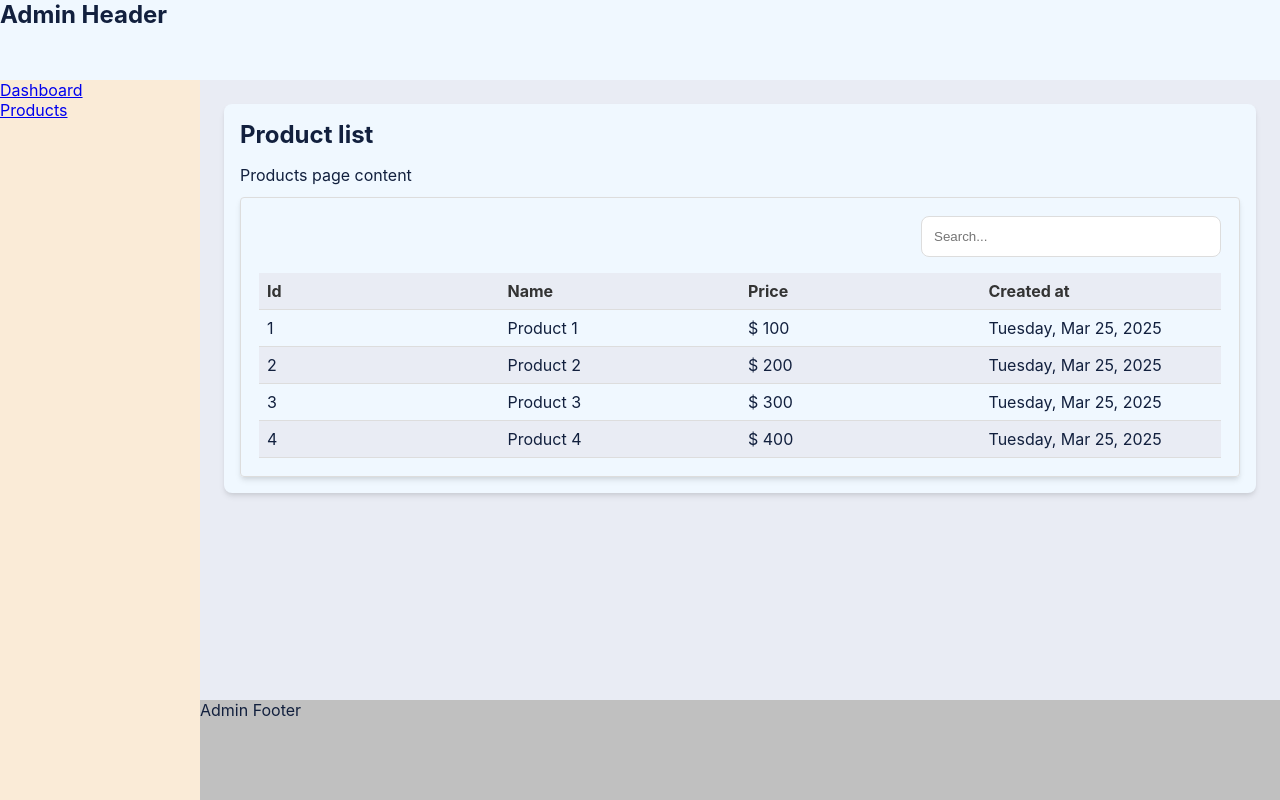
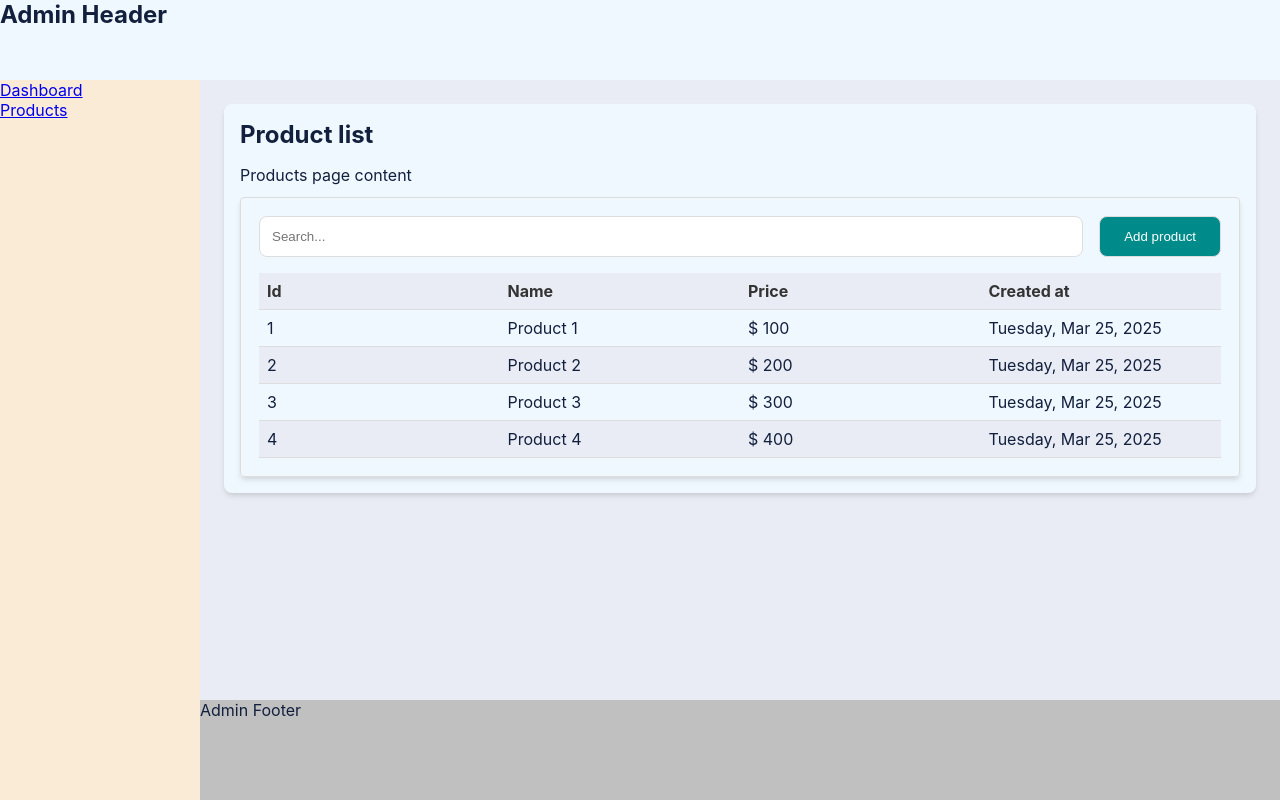
Before and after one commit to DlopezS98/react-isi-webappcrud, a React (Create React App) app: page /dashboard/products in a window 1280 px wide. Built offline with nearby package versions, Linux system fonts and the light colour scheme.

Commit message:
feat: add Button component and integrate toolbar in DataGrid

```diff
--- a/src/admin/products/products.page.tsx
+++ b/src/admin/products/products.page.tsx
@@ -1,5 +1,6 @@
-import Card, { CardBody, CardHeader } from "../../components/card";
-import DataGrid, { DatagridColumn } from "../../components/data-grid";
+import Button from '../../components/button';
+import Card, { CardBody, CardHeader } from '../../components/card';
+import DataGrid, { DatagridColumn } from '../../components/data-grid';
 
 export interface ProductsPageProps {}
 
@@ -24,7 +25,7 @@ const columns: DatagridColumn[] = [
     header: 'Created at',
     field: 'createdAt',
     type: 'date',
-  }
+  },
 ];
 
 const ProductsPage: React.FC<ProductsPageProps> = () => {
@@ -53,16 +54,26 @@ const ProductsPage: React.FC<ProductsPageProps> = () => {
       name: 'Product 4',
       price: 400,
       createdAt: new Date(),
-    }
+    },
   ];
 
   return (
-    <div className="container py-3">
+    <div className='container py-3'>
       <Card>
-        <CardHeader><h2>Product list</h2></CardHeader>
+        <CardHeader>
+          <h2>Product list</h2>
+        </CardHeader>
         <CardBody>
           <p>Products page content</p>
-          <DataGrid rows={rows} columns={columns} />
+          <DataGrid
+            toolbar={
+              <Button onClick={console.log} variant='secondary'>
+                Add product
+              </Button>
+            }
+            rows={rows}
+            columns={columns}
+          />
         </CardBody>
       </Card>
     </div>
--- /dev/null
+++ b/src/components/button/button.css
@@ -0,0 +1,34 @@
+.isi-button {
+  padding: 12px 24px;
+  border: 1px solid #ddd;
+  border-radius: 8px;
+  cursor: pointer;
+}
+
+.isi-button:disabled {
+  background-color: #ddd;
+  color: #aaa;
+  cursor: not-allowed;
+}
+
+.isi-button:disabled:hover {
+  background-color: #ddd;
+}
+
+.isi-button.primary {
+  background-color: burlywood;
+  color: black;
+}
+
+.isi-button.primary:hover {
+  background-color: rgb(204, 164, 111);
+}
+
+.isi-button.secondary {
+  background-color: darkcyan;
+  color: white;
+}
+
+.isi-button.secondary:hover {
+  background-color: rgb(2, 115, 115);
+}
--- /dev/null
+++ b/src/components/button/index.tsx
@@ -0,0 +1,15 @@
+import './button.css';
+
+export interface ButtonProps {
+  variant: 'primary' | 'secondary';
+  onClick: (event: React.MouseEvent<HTMLButtonElement>) => void;
+  disabled?: boolean;
+}
+
+export default function Button(props: React.PropsWithChildren<ButtonProps>) {
+  return (
+    <button type="button" className={`isi-button ${props.variant}`} disabled={props.disabled} onClick={props.onClick}>
+      {props.children}
+    </button>
+  );
+}
--- a/src/components/data-grid/data-grid.css
+++ b/src/components/data-grid/data-grid.css
@@ -6,38 +6,39 @@
   border-radius: 4px;
 }
 
-.isi-datagrid-container .isi-datagrid-search {
+.isi-datagrid-container .isi-datagrid-toolbar {
+  display: flex;
+  justify-content: space-between;
+  align-items: center;
+  margin-bottom: 16px;
+  gap: 16px;
+}
+
+.isi-datagrid-container .isi-datagrid-toolbar .isi-datagrid-toolbar-items {
+  display: flex;
+  align-items: center;
+  justify-content: flex-end;
+  gap: 16px;
+}
+
+.isi-datagrid-container .isi-datagrid-toolbar .isi-datagrid-search {
+  flex: 1;
   display: flex;
   justify-content: flex-end;
   align-items: center;
-  margin-bottom: 16px;
 }
 
-.isi-datagrid-container .isi-datagrid-search input {
+.isi-datagrid-container .isi-datagrid-toolbar .isi-datagrid-search input {
   padding: 12px;
   border: 1px solid #ddd;
   border-radius: 8px;
-  width: 300px;
+  width: 100%;
 }
 
-.isi-datagrid-container .isi-datagrid-search input:focus {
+.isi-datagrid-container .isi-datagrid-toolbar .isi-datagrid-search input:focus {
   outline: none;
   border-color: burlywood;
 }
-
-/* .isi-datagrid-container .isi-datagrid-search .isi-search-button {
-  padding: 12px 24px;
-  border: 1px solid #ddd;
-  border-radius: 8px;
-  margin-left: 8px;
-  cursor: pointer;
-  background-color: burlywood;
-  color: black;
-}
-
-.isi-datagrid-container .isi-datagrid-search .isi-search-button:hover {
-  background-color: rgb(204, 164, 111);
-} */
 
 .isi-datagrid-container table {
   width: 100%;
--- a/src/components/data-grid/index.tsx
+++ b/src/components/data-grid/index.tsx
@@ -17,7 +17,7 @@ export interface DatagridColumn {
 export interface DataGridProps<TRow extends GridRow> {
   rows: TRow[];
   columns: DatagridColumn[];
-  addSearch?: boolean;
+  toolbar?: React.ReactNode;
 }
 
 export default function DataGrid<TRow extends GridRow>(props: DataGridProps<TRow>) {
@@ -72,8 +72,13 @@ export default function DataGrid<TRow extends GridRow>(props: DataGridProps<TRow
 
   return (
     <div className='isi-datagrid-container shadow-md'>
+      <div className='isi-datagrid-toolbar'>
       <div className='isi-datagrid-search'>
-        <input type='text' placeholder='Search...' onChange={onSearch} />
+          <input type='text' placeholder='Search...' onChange={onSearch} />
+        </div>
+        <div className='isi-datagrid-toolbar-items'>
+          {props.toolbar}
+        </div>
       </div>
       <table>
         <thead>
```
